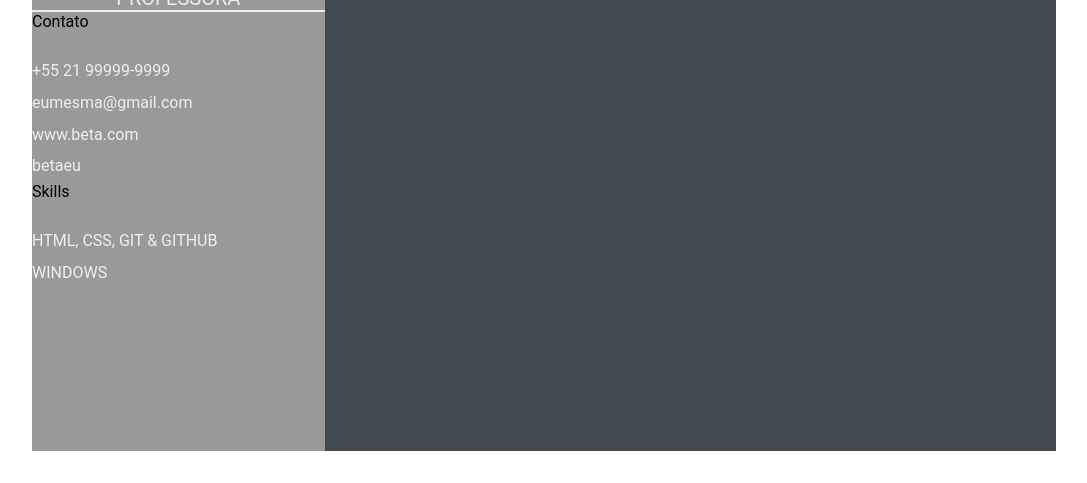
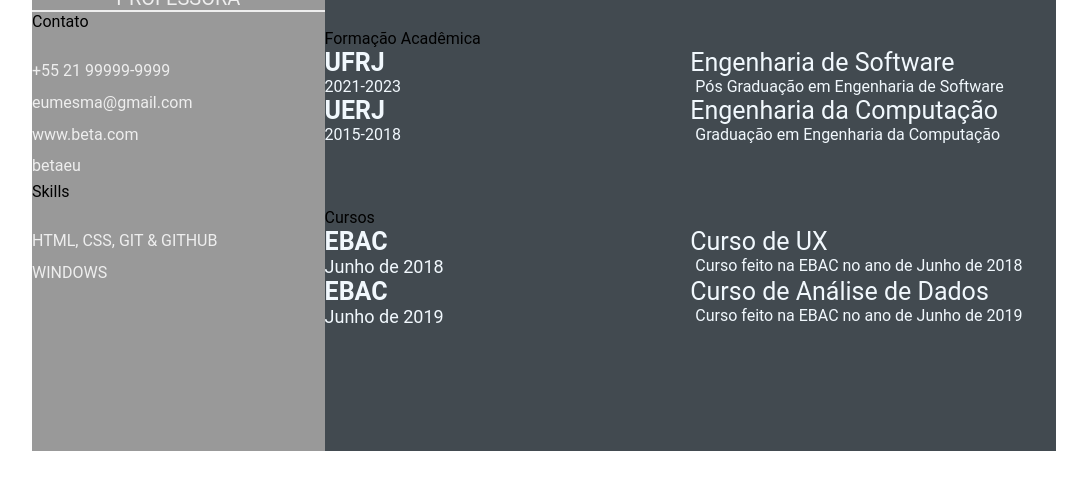
Before and after one commit to betaeu/betaeu.github.io, a plain HTML site: page index.html in a window 1280 px wide. Shown: the part 381-864 px from the top of the page, without its empty margins (96-1183 px from the left). Drawn offline with Linux system fonts and the light colour scheme.

Commit message:
feature awards

```diff
--- a/index.html
+++ b/index.html
@@ -1,5 +1,6 @@
 <!DOCTYPE html>
 <html lang="en">
+
 <head>
     <meta charset="UTF-8">
     <meta http-equiv="X-UA-Compatible" content="IE=edge">
@@ -9,6 +10,7 @@
     <link rel="stylesheet" href="style.css">
 
 </head>
+
 <body>
     <main class="resume-contents">
         <section class="left-section">
@@ -30,8 +32,12 @@
                 <div class="skills">
                     <p class="left-tittle">Skills</p>
                     <ul>
-                        <li><p>HTML, CSS, GIT & GITHUB</p></li>
-                        <li><p>WINDOWS</p></li>
+                        <li>
+                            <p>HTML, CSS, GIT & GITHUB</p>
+                        </li>
+                        <li>
+                            <p>WINDOWS</p>
+                        </li>
                     </ul>
                 </div>
             </section>
@@ -72,6 +78,56 @@
                     </div>
                 </div>
             </section>
+            <section class="education gap">
+                <div class="right-tittle">Formação Acadêmica</div>
+                <div class="education-contents">
+                <div class="education-left">
+                    <p class="education-school-name">UFRJ</p>
+                    <p class="time-period">2021-2023</p>
+                </div>
+                <div class="education-right">
+                    <p class="education-subject">Engenharia de Software</p>
+                    <p class="education-desc">
+                        Pós Graduação em Engenharia de Software
+                    </p>
+                </div>
+                <div class="education-left">
+                    <p class="education-school-name">UERJ</p>
+                    <p class="time-period">2015-2018</p>
+                </div>
+                <div class="education-right">
+                    <p class="education-subject">Engenharia da Computação</p>
+                    <p class="education-desc">
+                        Graduação em Engenharia da Computação
+                    </p>
+                </div>
+            </div>
+            </section>
+            <section class="awards gap">
+                <div class="right tittle">Cursos</div>
+                <div class="awards-contents">
+                    <div class="awards-left">
+                        <p class="awards-company-name">EBAC</p>
+                        <p class="awards-time-period">Junho de 2018</p>
+                    </div>
+                    <div class="awards-right">
+                        <p class="awards-name">Curso de UX</p>
+                        <p class="awards-desc">
+                           Curso feito na EBAC no ano de Junho de 2018
+                        </p>
+                    </div>
+                    <div class="awards-left">
+                        <p class="awards-company-name">EBAC</p>
+                        <p class="awards-time-period">Junho de 2019</p>
+                    </div>
+                    <div class="awards-right">
+                        <p class="awards-name">Curso de Análise de Dados</p>
+                        <p class="awards-desc">
+                           Curso feito na EBAC no ano de Junho de 2019
+                        </p>
+                    </div>
+                </div>
+            </section>
         </section>
     </main>
 </body>
```
Lines whose indentation alone changed are shown as unchanged.
